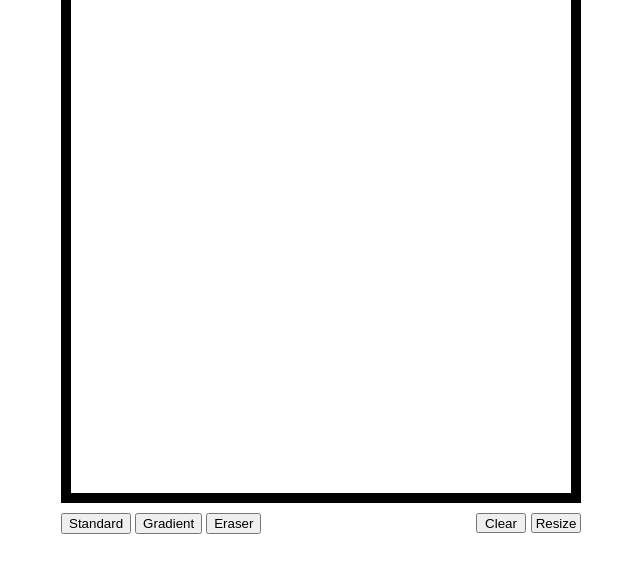
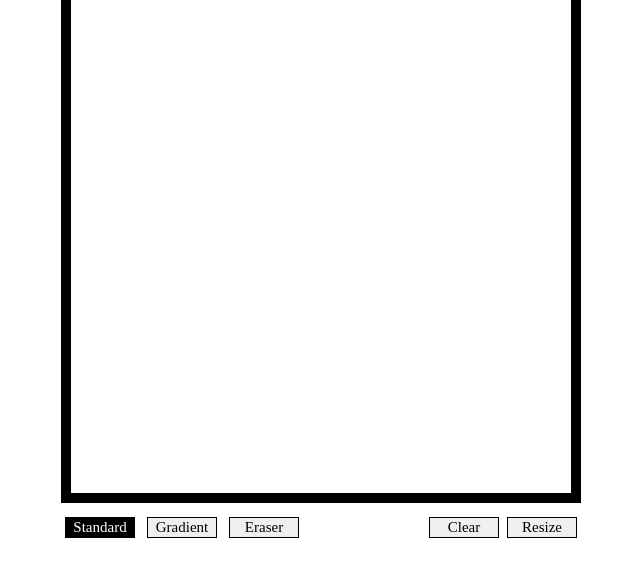
Before and after one commit to J-Haze/etch-a-sketch, a plain HTML site: page index.html in a window 1280 px wide. Shown: the part 80-656 px from the top of the page, without its empty margins (319-959 px from the left). Drawn offline with Linux system fonts and the light colour scheme; files whose address does not match are found by name; a web font is replaced by a local one.

Commit message:
Add files via upload
Buttons show which mode is selected.

```diff
--- a/index.html
+++ b/index.html
@@ -8,12 +8,11 @@
 </head>
 <body>
     <h1> Etch A Sketch </h1>
-    <div id="etchContainer"></div> <!--for the etch a sketch -->
+    <div id="etchContainer"></div>
 
-    <div id="btnContainer"> <!-- for the "clear" "resize" "change color" btns etc. -->
-        <!-- Seperate Divs for different buttons -->
+    <div id="btnContainer">
         <div id="mode">
-        <button id="standard" type="button"> Standard </button>
+        <button id="standard" type="button" class="selected"> Standard </button>
         <button id="gradient" type="button"> Gradient </button>
         <button id="eraser" type="button"> Eraser </button>
         </div>
--- a/script.js
+++ b/script.js
@@ -1,4 +1,3 @@
-
 const etchContainer = document.querySelector('#etchContainer');
 const btnContainer = document.querySelector('#btnContainer');
 const grid = document.createElement('div');
@@ -55,7 +54,7 @@ function createGrid(){
         }
         } else if(mode === 'standard'){
             item.style.opacity = 1;
-        } else if(mode === 'eraser'){ //check to see if this works after you enable the buttons
+        } else if(mode === 'eraser'){
             if (item.style.opacity > 0){
                 item.style.opacity = 0;
             }
@@ -64,15 +63,24 @@ function createGrid(){
     });
 
     standard.addEventListener('click', function() {
-        mode = 'standard'
+        mode = 'standard';
+        standard.classList.add("selected");
+        gradient.classList.remove("selected");
+        eraser.classList.remove("selected");
     });
 
     gradient.addEventListener('click', function() {
-        mode = 'gradient'
+        mode = 'gradient';
+        gradient.classList.add("selected");
+        standard.classList.remove("selected");
+        eraser.classList.remove("selected");
     });
 
     eraser.addEventListener('click', function() {
-        mode = 'eraser'
+        mode = 'eraser';
+        eraser.classList.add("selected");
+        gradient.classList.remove("selected");
+        standard.classList.remove("selected");
     });
 
     addClear();
--- a/styles.css
+++ b/styles.css
@@ -43,19 +43,21 @@ h1{
     margin-right: auto;
 }
 
-#clear{
-    display: flex;
-    justify-content: center;
-    margin-left: auto;
-    margin-right: 5px;
-    height: 20px;
-    width: 50px;
+#mode{
+    margin-right: auto;
 }
 
-#resize{
-    display: flex;
-    margin-right: 0px;
-    height: 20px;
-    width: 50px;
-    justify-content: center;
+button{
+    margin: 4px;
+    width: 70px;
+    border: 1px solid black;
+    border-radius: 0%;
+    font-family: inherit;
+    font-size: 15px;
 }
+
+.selected{
+    background-color: black;
+    color: white;
+    border-radius: 0%;
+}
```
